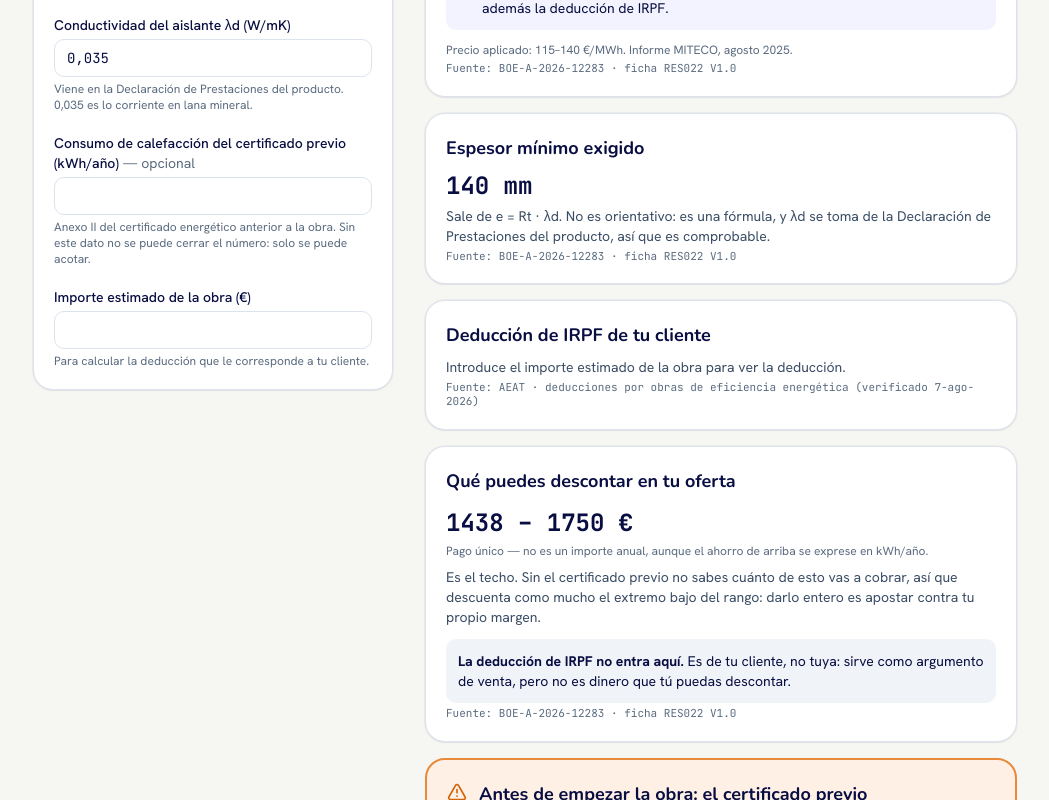
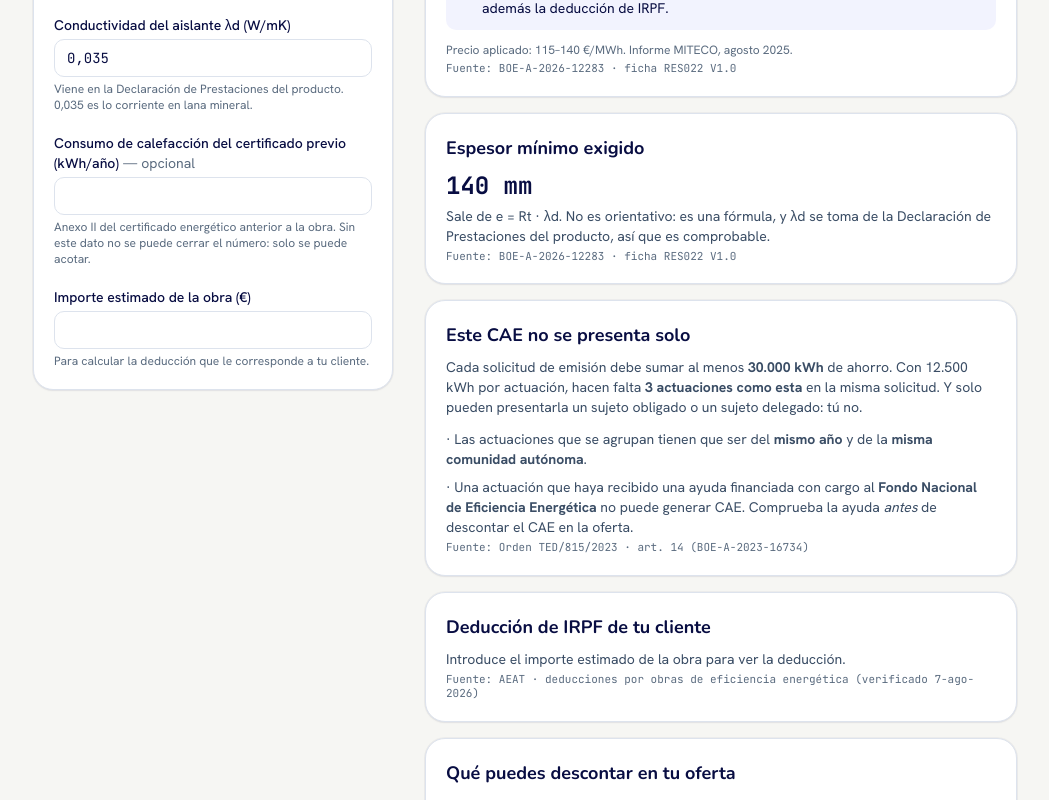
Before and after one commit to segninicapriles-gif/pactstream-website, a Next.js app: page /calculadora-cae in a window 1280 px wide. Shown: the part 886-1686 px from the top of the page, without its empty margins (115-1164 px from the left). Built offline with nearby package versions, Linux system fonts and the light colour scheme.

Commit message:
cae: la fotovoltaica no genera CAE, y ningun expediente se presenta solo

```diff
--- a/scripts/verificar-cae.mjs
+++ b/scripts/verificar-cae.mjs
@@ -2,7 +2,7 @@
 // docs/superpowers/specs/2026-08-08-calculadora-cae-instalador-design.md §9
 // Todos los valores esperados salen de BOE-A-2026-12283.
 import { calcularRES022, calcularRES060, valorarKwh } from '../src/lib/cae/calculo'
-import { PRECIO_CAE_EUR_MWH } from '../src/lib/cae/fichas'
+import { PRECIO_CAE_EUR_MWH, actuacionesParaElMinimo } from '../src/lib/cae/fichas'
 import { escaleraIRPF } from '../src/lib/cae/irpf'
 
 let fallos = 0
@@ -83,5 +83,15 @@ const a4 = calcularRES060({ demandaCalefaccionKwhM2: 0, superficieUtilM2: 120,
 comprobar('14 RES060 sin datos del CEE previo', a4.aplicable, false)
 
 
+// ─── Minimo de 30 MWh por solicitud (Orden TED/815/2023, art. 14.6) ──────────
+// El caso que importa: ninguna vivienda sola llega al minimo.
+comprobar('15 aerotermia del ejemplo no llega sola', actuacionesParaElMinimo(9779), 4)
+comprobar('15 buhardilla en su techo tampoco', actuacionesParaElMinimo(12500), 3)
+// Justo en el umbral no debe pedir dos por un error de redondeo
+comprobar('16 exactamente 30 MWh basta con una', actuacionesParaElMinimo(30000), 1)
+comprobar('16 por encima del minimo sigue siendo una', actuacionesParaElMinimo(41000), 1)
+// Sin ahorro no hay solicitud que agrupar: 0, no infinito ni division por cero
+comprobar('17 sin ahorro no se pide nada', actuacionesParaElMinimo(0), 0)
+
 console.log(fallos === 0 ? '\nTodo correcto.' : `\n${fallos} comprobaciones fallidas.`)
 process.exit(fallos === 0 ? 0 : 1)
--- a/src/components/calculadora/Resultado.tsx
+++ b/src/components/calculadora/Resultado.tsx
@@ -9,7 +9,13 @@
 import { AlertTriangle, FileWarning, Info } from 'lucide-react'
 import { calcularRES022, calcularRES060, valorarKwh } from '@/lib/cae/calculo'
 import { escaleraIRPF } from '@/lib/cae/irpf'
-import { FICHA_RES022, FICHA_RES060, PRECIO_CAE_EUR_MWH } from '@/lib/cae/fichas'
+import {
+  FICHA_RES022,
+  FICHA_RES060,
+  MINIMO_SOLICITUD_KWH,
+  PRECIO_CAE_EUR_MWH,
+  actuacionesParaElMinimo,
+} from '@/lib/cae/fichas'
 import { euros, eurosRango, kwh, milimetros } from '@/lib/cae/formato'
 import { Fuente } from './Fuente'
 import { usaFichaRES022, usaFichaRES060, type DatosFormulario, type Tecnologia } from './Formulario'
@@ -20,6 +26,7 @@ const FUENTE_CAE = `${FICHA_RES022.boe} · ficha ${FICHA_RES022.codigo} ${FICHA_
 // aquí no se vuelven a añadir o sale «Ficha RES060 V1.1 · ficha RES060 V1.1».
 const FUENTE_CAE_060 = FICHA_RES060.boe
 const FUENTE_IRPF = 'AEAT · deducciones por obras de eficiencia energética (verificado 7-ago-2026)'
+const FUENTE_PROCEDIMIENTO = 'Orden TED/815/2023 · art. 14 (BOE-A-2023-16734)'
 
 const tarjeta =
   'rounded-[var(--radius-lg)] border border-[var(--color-ps-neutral-400)] bg-white p-5 shadow-[var(--shadow-ps-sm)]'
@@ -36,9 +43,17 @@ function SinFicha({ tecnologia }: { tecnologia: Tecnologia }) {
           <h3 className={titulo}>Certificados de ahorro energético</h3>
           <p className="mt-2 text-sm text-[var(--color-ps-navy-400)]">
             {esFotovoltaica
-              ? 'No nos consta que el autoconsumo fotovoltaico genere CAE. Preferimos decirlo a estimar una cifra que luego no se cobre.'
+              ? 'El autoconsumo fotovoltaico no genera CAE. No hay ninguna ficha fotovoltaica en los cinco sectores del catálogo vigente, y la única que la nombra —la IND250, de solar térmica— es para excluirla: en paneles híbridos solo cuenta la componente térmica.'
               : 'Esta actuación puede generar CAE, pero su ficha todavía no está incorporada a la calculadora. No mostramos un importe que no podamos justificar con el BOE en la mano.'}
           </p>
+          {esFotovoltaica && (
+            <p className="mt-2 text-sm text-[var(--color-ps-navy-400)]">
+              El CAE no paga por producir energía limpia, sino por{' '}
+              <strong>consumir menos energía final</strong>. Una placa no baja el consumo:
+              cambia de dónde vienen los mismos kWh. Si en la misma obra entra una bomba de
+              calor, <strong>esa parte sí genera CAE</strong> por la ficha RES060.
+            </p>
+          )}
           <p className="mt-2 text-sm text-[var(--color-ps-navy-400)]">
             La deducción de IRPF de aquí abajo <strong>puede aplicar</strong>: cuál de los
             tres tramos corresponde lo determinan los certificados energéticos previo y
@@ -75,6 +90,16 @@ export function Resultado({ datos }: { datos: DatosFormulario }) {
     : null
 
   const precio = PRECIO_CAE_EUR_MWH.oficial
+
+  // El ahorro que llega al expediente, venga de la ficha que venga. Para la
+  // RES022 sin certificado previo solo hay techo: se usa el techo, y entonces
+  // el número de actuaciones es el MEJOR caso (con el tope harán falta más).
+  const ahorroCertificable = cae060?.aplicable
+    ? cae060.ahorroKwh
+    : cae?.aplicable
+      ? (cae.ahorroKwh ?? cae.aesKwh)
+      : 0
+  const actuacionesNecesarias = actuacionesParaElMinimo(ahorroCertificable)
 
   return (
     <div className="grid gap-4">
@@ -233,6 +258,34 @@ export function Resultado({ datos }: { datos: DatosFormulario }) {
         </div>
       )}
 
+      {/* Bloque 2 bis — cómo se cobra. Lo mismo para las dos fichas: el número
+          de arriba es real, pero no se presenta solo. */}
+      {ahorroCertificable > 0 && (
+        <div className={tarjeta}>
+          <h3 className={titulo}>Este CAE no se presenta solo</h3>
+          <p className="mt-2 text-sm text-[var(--color-ps-navy-400)]">
+            Cada solicitud de emisión debe sumar al menos{' '}
+            <strong>{kwh(MINIMO_SOLICITUD_KWH)}</strong> de ahorro. Con{' '}
+            {kwh(ahorroCertificable)} por actuación, hacen falta{' '}
+            <strong>{actuacionesNecesarias} actuaciones como esta</strong> en la misma
+            solicitud. Y solo pueden presentarla un sujeto obligado o un sujeto delegado:
+            tú no.
+          </p>
+          <ul className="mt-3 grid gap-2 text-sm text-[var(--color-ps-navy-400)]">
+            <li>
+              · Las actuaciones que se agrupan tienen que ser del <strong>mismo año</strong>{' '}
+              y de la <strong>misma comunidad autónoma</strong>.
+            </li>
+            <li>
+              · Una actuación que haya recibido una ayuda financiada con cargo al{' '}
+              <strong>Fondo Nacional de Eficiencia Energética</strong> no puede generar CAE.
+              Comprueba la ayuda <em>antes</em> de descontar el CAE en la oferta.
+            </li>
+          </ul>
+          <Fuente texto={FUENTE_PROCEDIMIENTO} />
+        </div>
+      )}
+
       {/* Bloque 3 — IRPF */}
       <div className={tarjeta}>
         <h3 className={titulo}>Deducción de IRPF de tu cliente</h3>
--- a/src/lib/cae/fichas.ts
+++ b/src/lib/cae/fichas.ts
@@ -113,6 +113,32 @@ export const CONVERSION_PCI_A_PCS = {
 /** Consumos de calefacción de referencia para la tabla de sensibilidad, kWh/m²·año. */
 export const CEF_REFERENCIA_KWH_M2 = [80, 120, 200] as const
 
+// ─── Reglas del procedimiento, comunes a todas las fichas ─────────────────────
+//
+// Fuente: Orden TED/815/2023, de 18 de julio (BOE-A-2023-16734), texto
+// consolidado. Verificado el 9-ago-2026.
+//
+// No son detalles administrativos: cambian quién cobra y cuándo.
+//   · art. 14.1 — solo los sujetos obligados y los delegados pueden presentar la
+//     solicitud. El instalador NUNCA la presenta él.
+//   · art. 14.3 — las actuaciones agrupadas en una solicitud deben ser del mismo
+//     año y de la misma comunidad autónoma.
+//   · art. 14.6 — mínimo de 30 MWh por solicitud (salvo Ceuta y Melilla).
+//   · art. 14.8 — una actuación que recibió ayuda del Fondo Nacional de
+//     Eficiencia Energética NO puede generar CAE. La ayuda quema el certificado.
+
+/** Ahorro mínimo por solicitud de emisión de CAE, en kWh. Orden TED/815/2023, art. 14.6. */
+export const MINIMO_SOLICITUD_KWH = 30_000
+
+/**
+ * Cuántas actuaciones como esta hacen falta para alcanzar el mínimo de solicitud.
+ * Devuelve 1 cuando la actuación ya llega sola.
+ */
+export function actuacionesParaElMinimo(ahorroKwh: number): number {
+  if (ahorroKwh <= 0) return 0
+  return Math.ceil(MINIMO_SOLICITUD_KWH / ahorroKwh)
+}
+
 export function tramoDeAnio(anioConstruccion: number): TramoAntiguedad {
   if (anioConstruccion <= 1978) return 'hasta1978'
   if (anioConstruccion <= 2006) return 'de1979a2006'
```
